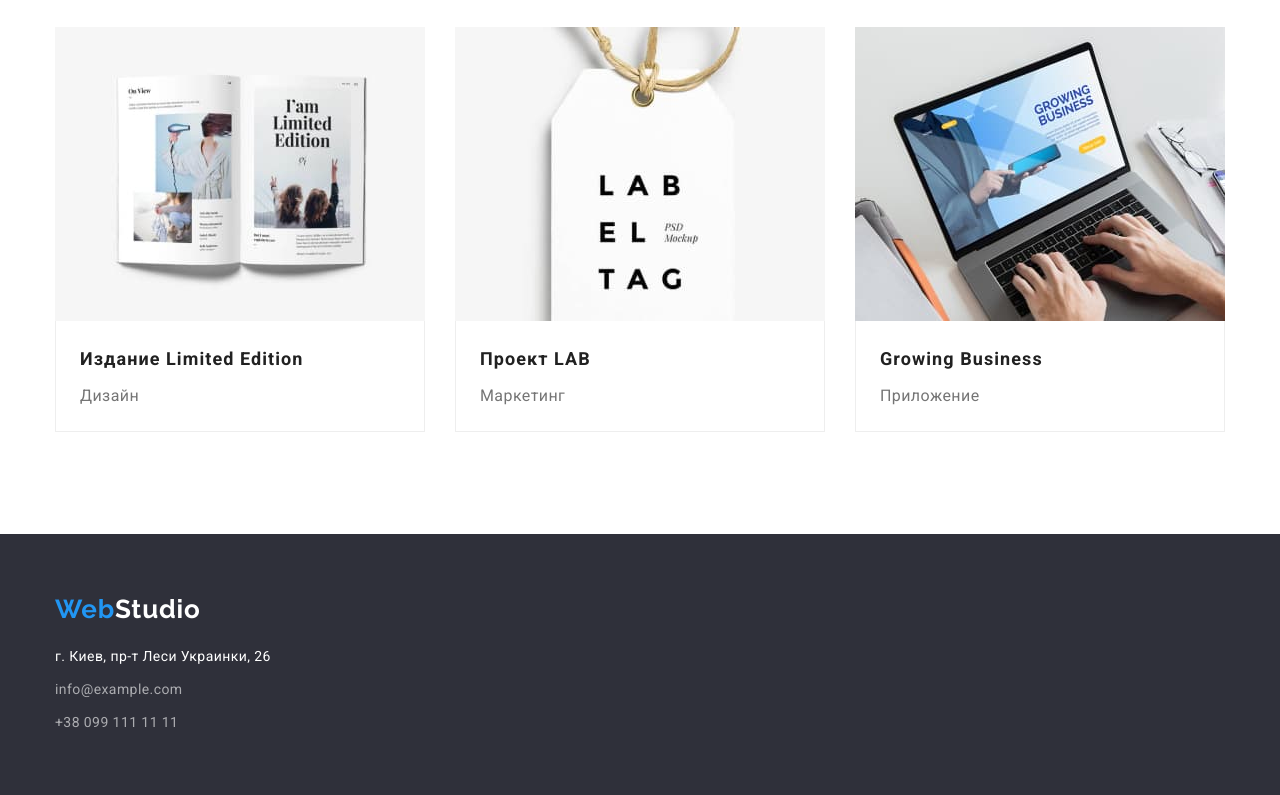
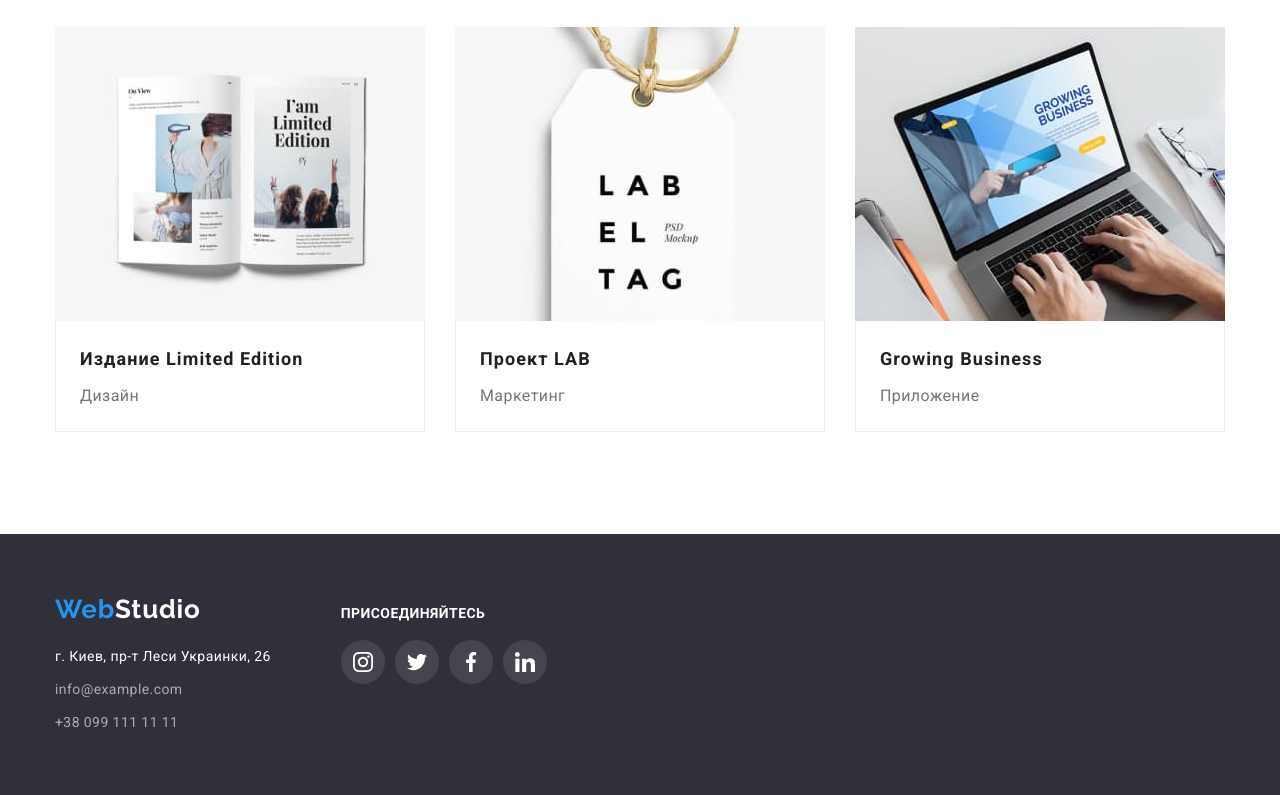
Before and after one commit to JS1170/goit-markup-hw-05, a plain HTML site: page portfolio.html in a window 1280 px wide. Shown: the part 1122-1917 px from the top of the page. Drawn offline with Linux system fonts and the light colour scheme.

Commit message:
changes finish

```diff
--- a/portfolio.html
+++ b/portfolio.html
@@ -22,8 +22,8 @@
         <a href="./index.html" class="logo">Web<span class="logo-studio">Studio</span></a>
         <nav class="header-nav">
             <ul class="header-list list">
-                        <li class="header-link"><a href="./index.html" class="header-list-nav">Студия</a></li>
-                        <li class="header-link"><a href="/" class="header-list-nav active">Портфолио</a></li>
+                <li class="header-link"><a href="/" class="header-list-nav">Студия</a></li>
+                <li class="header-link"><a href="./portfolio.html" class="header-list-nav active">Портфолио</a></li>
                 <li class="header-link"><a href="" class="header-list-nav">Контакты</a></li>
             </ul>
         </nav>
@@ -31,13 +31,13 @@
             <li class="auth-link_item">
                 <a href="mailto:info@devstudio.com" class="mail-tel">
                     <svg class="auth-icon" width="16px" height="12px">
-                                <use href=".images/symbol-defs.svg#icon-envelope-hover"></use>
+                        <use href="./images/symbol-defs.svg#icon-envelope-hover"></use>
                     </svg>info@devstudio.com</a>
             </li>
             <li class="auth-link_item">
                 <a href="tel:+380961111111" class="mail-tel">
                     <svg class="auth-icon" width="16px" height="12px">
-                                <use href=".images/symbol-defs.svg#icon-smartphone"></use>
+                        <use href="./images/symbol-defs.svg#icon-smartphone"></use>
                     </svg>+38 096 111 11 11</a>
             </li>
         </ul>
@@ -240,7 +240,8 @@
 
     <!-- підвал сторінки -->
     <footer class="footer-block">
-            <div class="container">
+        <div class="address container">
+            <div class="address-box">
                 <a href="./index.html" class="logo-web">Web<span class="logo-white">Studio</span></a>
                 <address>
                     <ul class="address-list list">
@@ -258,8 +259,42 @@
                     </ul>
                 </address>
             </div>
+            <div class="social-box">
+                <h3 class="footer-tittle">Присоединяйтесь</h3>
+                <ul class="social-box-list list">
+                    <li class="social-box-icon">
+                        <a class="social-box-logo" href="">
+                            <svg class="social-logo" width="20px" height="20px">
+                                <use href="./images/symbol-defs.svg#icon-instagram"></use>
+                            </svg>
+                        </a>
+                    </li>
+                    <li class="social-box-icon">
+                        <a class="social-box-logo" href="">
+                            <svg class="social-logo" width="20px" height="20px">
+                                <use href="./images/symbol-defs.svg#icon-twitter"></use>
+                            </svg>
+                        </a>
+                    </li>
+                    <li class="social-box-icon">
+                        <a class="social-box-logo" href="">
+                            <svg class="social-logo" width="20px" height="20px">
+                                <use href="./images/symbol-defs.svg#icon-facebook"></use>
+                            </svg>
+                        </a>
+                    </li>
+                    <li class="social-box-icon">
+                        <a class="social-box-logo" href="">
+                            <svg class="social-logo" width="20px" height="20px">
+                                <use href="./images/symbol-defs.svg#icon-linkedin"></use>
+                            </svg>
+                        </a>
+                    </li>
+                </ul>
+            </div>
+        </div>
     </footer>
-    </footer>
+    <script src="./js/modal.js"></script>
     </body>
 
     </html>
```
Lines whose indentation alone changed are shown as unchanged.
